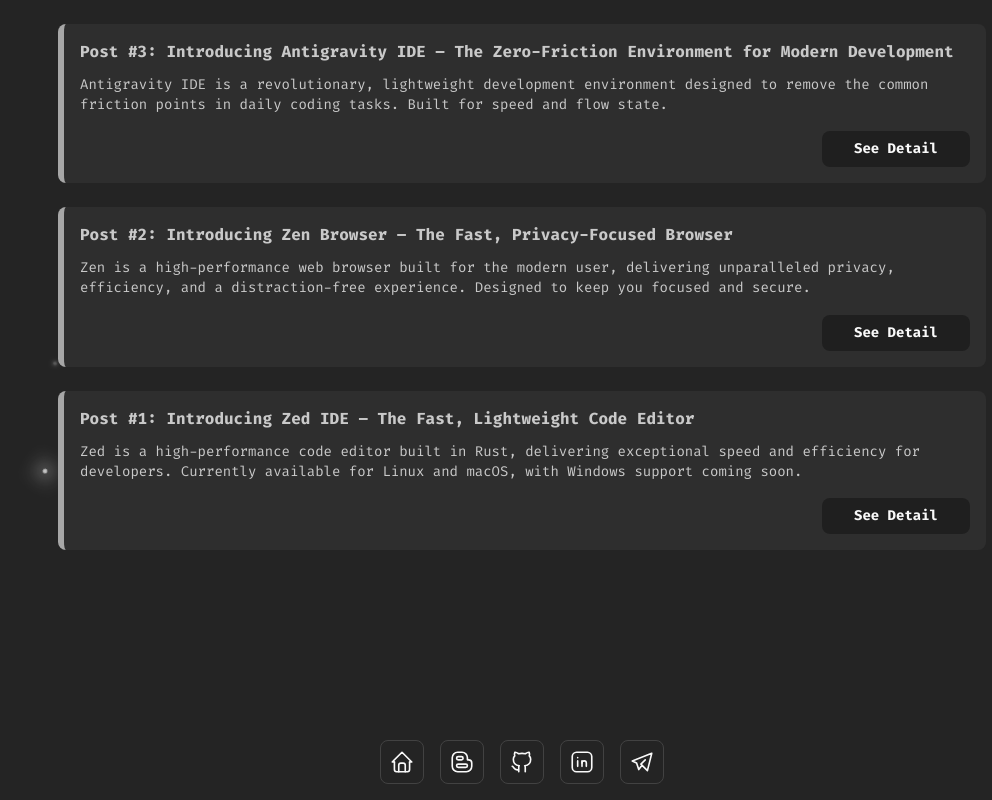
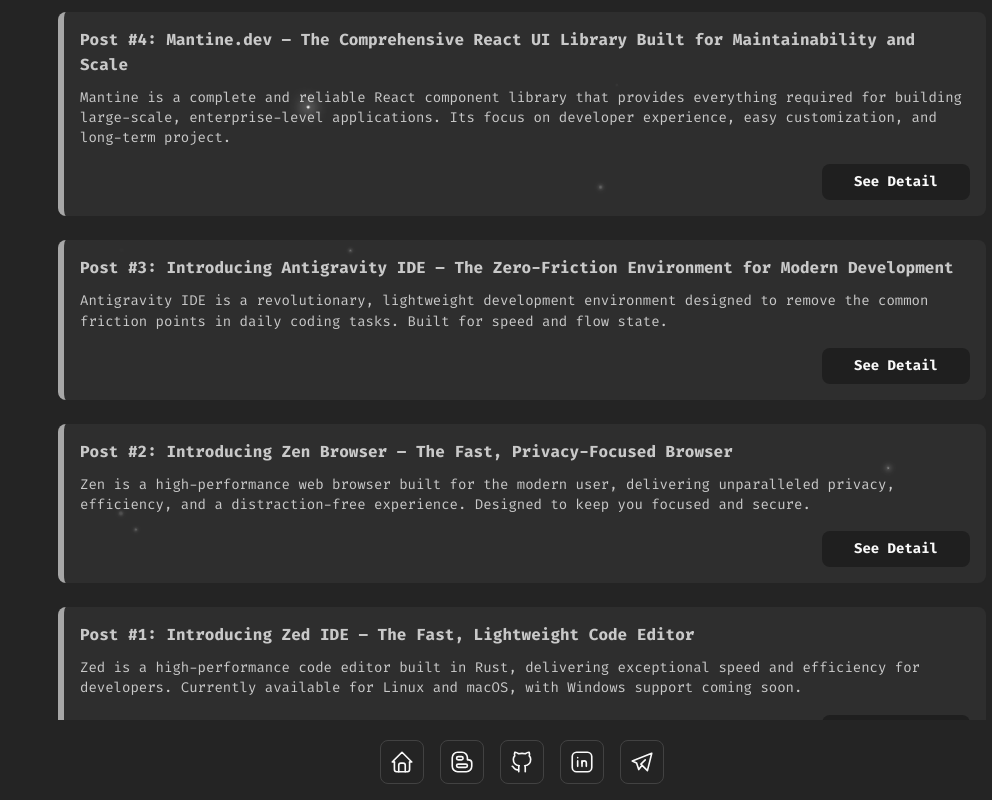
Before and after one commit to mst-ghi/mst-ghi.github.io, a Next.js app: page /posts in a window 1280 px wide. Shown: the whole page, without its empty margins (118-1110 px from the left). Built offline with nearby package versions, Linux system fonts and the light colour scheme.

Commit message:
posts updated
Signed-off-by: Mostafa Gholami <mostafagholamidev@gmail.com>

```diff
--- a/src/app/posts/page.tsx
+++ b/src/app/posts/page.tsx
@@ -1,90 +1,44 @@
 'use client';
 
 import Link from 'next/link';
+import { AppPosts } from '@/data';
 import { AppPage } from '@/components/shell';
 import { Button, Card, Flex, ScrollArea, Text } from '@mantine/core';
 
 export default function PostsPage() {
 	return (
 		<AppPage>
-			<ScrollArea pb={68} styles={{
+			<ScrollArea
+				pb={68}
+				styles={{
 					root: {
-					height: 'calc(100vh - 48px)',
+						height: 'calc(100vh - 24px)',
 					},
 					content: {
-					display: 'flex', flexDirection: 'column', gap: '24px'
-				}
-			}}>
-				<Card>
+						display: 'flex',
+						flexDirection: 'column',
+						gap: '24px',
+					},
+				}}
+			>
+				{AppPosts.map((post, idx) => {
+					return (
+						<Card key={idx + post.id}>
 							<Flex gap='xs' direction={'column'}>
-						<Text fw={700}>Post #3: Introducing Antigravity IDE – The Zero-Friction Environment for Modern Development
-						</Text>
+								<Text fw={700}>{post.title}</Text>
 								<Text fw={400} size='sm'>
-							Antigravity IDE is a revolutionary, lightweight development environment designed to remove the common friction points in daily coding tasks. Built for speed and flow state.
+									{post.content}
 								</Text>
 							</Flex>
 
 							<Flex direction={'row'} justify={'flex-end'} mt='md' w='100%'>
-						<Button
-							component={Link}
-							target='_blank'
-							w={148}
-							href={
-								'https://www.linkedin.com/posts/mst-ghi_antigravityide-developertools-cleancode-activity-7397482215686778881-Ore_?utm_source=share&utm_medium=member_desktop&rcm=ACoAAC2u7RwBNc5l3a0aKufwLqf7_HpDXvF3-Oo'
-							}
-						>
+								<Button component={Link} target='_blank' w={148} href={post.link}>
 									See Detail
 								</Button>
 							</Flex>
 						</Card>
-
-				<Card>
-					<Flex gap='xs' direction={'column'}>
-						<Text fw={700}>Post #2: Introducing Zen Browser – The Fast, Privacy-Focused Browser</Text>
-						<Text fw={400} size='sm'>
-							Zen is a high-performance web browser built for the modern user, delivering unparalleled
-							privacy, efficiency, and a distraction-free experience. Designed to keep you focused and
-							secure.
-						</Text>
-					</Flex>
-
-					<Flex direction={'row'} justify={'flex-end'} mt='md' w='100%'>
-						<Button
-							component={Link}
-							target='_blank'
-							w={148}
-							href={
-								'https://www.linkedin.com/posts/mst-ghi_zenbrowser-webbrowser-privacy-activity-7385008317712113664-3j3a?utm_source=share&utm_medium=member_desktop&rcm=ACoAAC2u7RwBNc5l3a0aKufwLqf7_HpDXvF3-Oo'
-							}
-						>
-							See Detail
-						</Button>
-					</Flex>
-				</Card>
-
-				<Card>
-					<Flex gap='xs' direction={'column'}>
-						<Text fw={700}>Post #1: Introducing Zed IDE – The Fast, Lightweight Code Editor</Text>
-						<Text fw={400} size='sm'>
-							Zed is a high-performance code editor built in Rust, delivering exceptional speed and
-							efficiency for developers. Currently available for Linux and macOS, with Windows support
-							coming soon.
-						</Text>
-					</Flex>
-
-					<Flex direction={'row'} justify={'flex-end'} mt='md' w='100%'>
-						<Button
-							component={Link}
-							target='_blank'
-							w={148}
-							href={
-								'https://www.linkedin.com/posts/mst-ghi_zedide-developertools-programming-activity-7363485779848757250-QYUG?utm_source=share&utm_medium=member_desktop&rcm=ACoAAC2u7RwBNc5l3a0aKufwLqf7_HpDXvF3-Oo'
-							}
-						>
-							See Detail
-						</Button>
-					</Flex>
-				</Card>
+					);
+				})}
 			</ScrollArea>
 		</AppPage>
 	);
--- a/src/components/app-provider.tsx
+++ b/src/components/app-provider.tsx
@@ -14,6 +14,9 @@ const AppProvider = ({ children }: { children: React.ReactNode }) => {
       <ColorSchemeScript forceColorScheme='dark' />
       <MantineProvider forceColorScheme='dark' theme={ThemeObject}>
         <AppLayout>{children}</AppLayout>
+        {Array.from({ length: 24 }).map((e, idx) => (
+          <div key={`firefly-${idx}`} className='firefly' />
+        ))}
       </MantineProvider>
     </Suspense>
   );
--- a/src/components/shell/app-layout.tsx
+++ b/src/components/shell/app-layout.tsx
@@ -1,20 +1,9 @@
 'use client';
 
 import { Socials } from '../common';
-import { useEffect, useState } from 'react';
-import { AppShell, Center, Loader } from '@mantine/core';
+import { AppShell, Center } from '@mantine/core';
 
 const AppLayout = ({ children }: { children: React.ReactNode }) => {
-  const [loading, setLoading] = useState(true);
-
-  useEffect(() => {
-    const timeout = setTimeout(() => {
-      setLoading(false);
-    }, 1000);
-
-    return () => clearTimeout(timeout);
-  }, []);
-
   return (
     <AppShell
       pos='relative'
@@ -22,30 +11,19 @@ const AppLayout = ({ children }: { children: React.ReactNode }) => {
         main: {
           padding: 16,
           height: '100dvh',
+          width: '100dvw',
           display: 'flex',
           flexDirection: 'column',
           justifyContent: 'center',
         },
       }}
     >
-      {Array.from({ length: 16 }).map((e, idx) => (
-        <div key={`firefly-${idx}`} className='firefly' />
-      ))}
-
-      {loading && (
-        <Center h='100dvh' pos='absolute' left={0} top={0} right={0} bottom={0}>
-          <Loader color='white' size='sm' />
+      <AppShell.Main>{children}</AppShell.Main>
+      <AppShell.Footer withBorder={false}>
+        <Center mb='md'>
+          <Socials />
         </Center>
-      )}
-
-      {!loading && <AppShell.Main>{children}</AppShell.Main>}
-      {!loading && (
-        <AppShell.Footer withBorder={false}>
-          <Center mb='md'>
-            <Socials />
-          </Center>
-        </AppShell.Footer>
-      )}
+      </AppShell.Footer>
     </AppShell>
   );
 };
--- a/src/data/index.ts
+++ b/src/data/index.ts
@@ -1 +1,2 @@
 export * from './app';
+export * from './posts';
--- /dev/null
+++ b/src/data/posts.ts
@@ -0,0 +1,35 @@
+export const AppPosts = [
+  {
+    id: '4',
+    title:
+      'Post #4: Mantine.dev – The Comprehensive React UI Library Built for Maintainability and Scale',
+    content: `Mantine is a complete and reliable React component library that provides everything required for building large-scale, enterprise-level applications. Its focus on developer experience, easy customization, and long-term project.`,
+    link: `https://www.linkedin.com/posts/mst-ghi_react-mantineui-frontend-activity-7397490965755846656-tMzI?utm_source=share&utm_medium=member_desktop&rcm=ACoAAC2u7RwBNc5l3a0aKufwLqf7_HpDXvF3-Oo`,
+  },
+
+  {
+    id: '3',
+    title:
+      'Post #3: Introducing Antigravity IDE – The Zero-Friction Environment for Modern Development',
+    content: `Antigravity IDE is a revolutionary, lightweight development environment designed to remove the common friction points in daily coding tasks. Built for speed and flow state.`,
+    link: `https://www.linkedin.com/posts/mst-ghi_antigravityide-developertools-cleancode-activity-7397482215686778881-Ore_?utm_source=share&utm_medium=member_desktop&rcm=ACoAAC2u7RwBNc5l3a0aKufwLqf7_HpDXvF3-Oo`,
+  },
+
+  {
+    id: '2',
+    title: 'Post #2: Introducing Zen Browser – The Fast, Privacy-Focused Browser',
+    content: `	Zen is a high-performance web browser built for the modern user, delivering unparalleled
+		privacy, efficiency, and a distraction-free experience. Designed to keep you focused and
+		secure.`,
+    link: `https://www.linkedin.com/posts/mst-ghi_zenbrowser-webbrowser-privacy-activity-7385008317712113664-3j3a?utm_source=share&utm_medium=member_desktop&rcm=ACoAAC2u7RwBNc5l3a0aKufwLqf7_HpDXvF3-Oo`,
+  },
+
+  {
+    id: '1',
+    title: 'Post #1: Introducing Zed IDE – The Fast, Lightweight Code Editor',
+    content: `Zed is a high-performance code editor built in Rust, delivering exceptional speed and
+		efficiency for developers. Currently available for Linux and macOS, with Windows support
+		coming soon.`,
+    link: `https://www.linkedin.com/posts/mst-ghi_zedide-developertools-programming-activity-7363485779848757250-QYUG?utm_source=share&utm_medium=member_desktop&rcm=ACoAAC2u7RwBNc5l3a0aKufwLqf7_HpDXvF3-Oo`,
+  },
+];
```
Also changed, not shown: src/components/common/Socials.tsx (+9 -16 lines), src/app/page.tsx (indentation only), src/data/app.ts (indentation only). Lines whose indentation alone changed are shown as unchanged.
